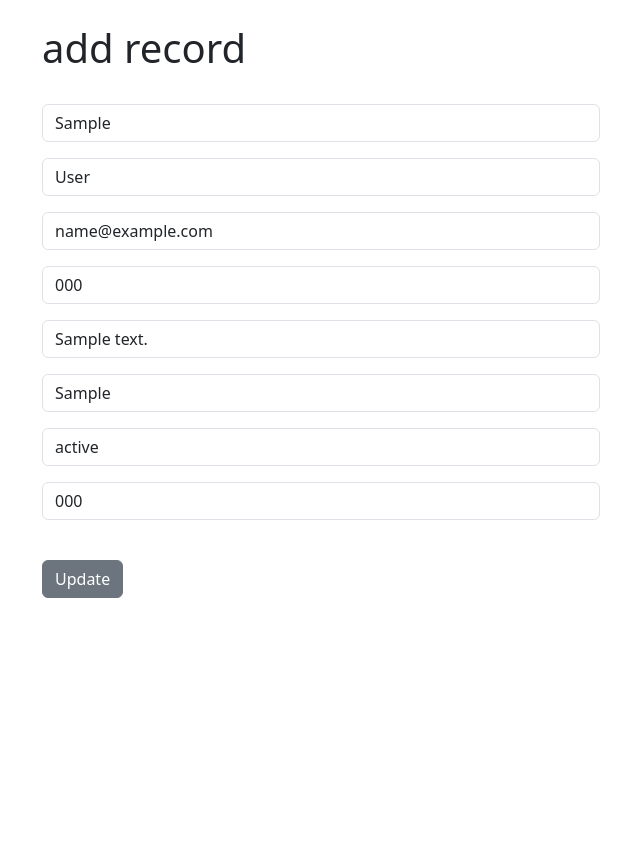
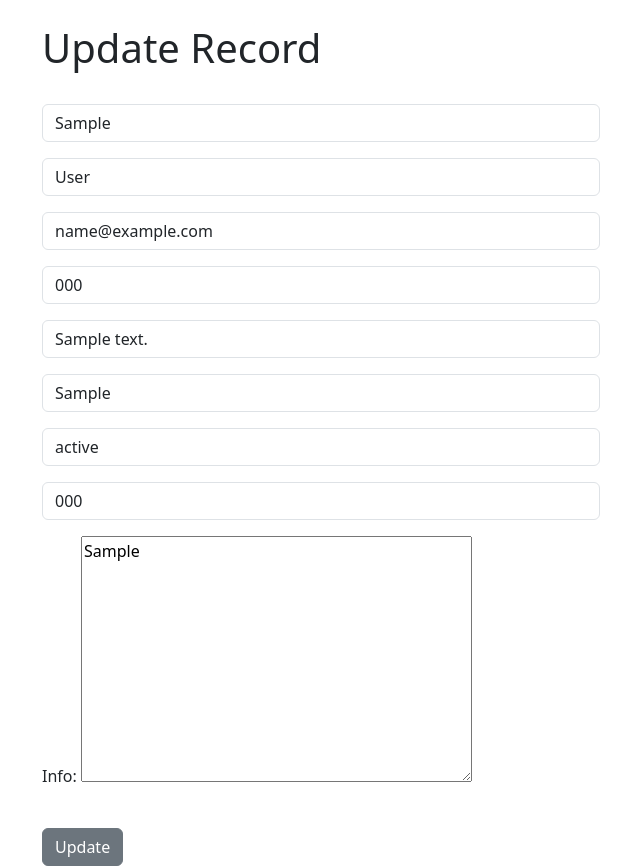
Before and after one commit to Samqwe123/Django-CRM, a Django app: page /update_record/1 in a window 1280 px wide. Shown: the part 56-922 px from the top of the page, without its empty margins (319-959 px from the left). Before the commit the page ends 654 px from the top, so only its background shows below. Run offline with Django 5.2, Linux system fonts and the light colour scheme; a user stored in the database is signed in; tables that the repository leaves empty hold one stand-in row (values such as "Sample post").

Commit message:
final project 2

```diff
--- a/website/models.py
+++ b/website/models.py
@@ -12,6 +12,7 @@ class Record(models.Model):
     city = models.CharField(max_length=50)
     state = models.CharField(max_length=50)
     zipcode = models.CharField(max_length=50)
+    info = models.TextField(null=True, blank=True)
 
     def __str__(self):
         return(f"{self.first_name} {self.last_name}")
--- a/website/templates/home.html
+++ b/website/templates/home.html
@@ -5,7 +5,8 @@
 
 {% if user.is_authenticated %}
 
-
+<br/>
+<h1>Records:</h1>
 
 <table class="table table-striped table-hover table-bordered">
   <thead class="table-dark">
@@ -26,7 +27,7 @@
       {% if records %}
   {% for record in records %}
   <tr>
-    <td>{{ record.first_name }} {{ record.last_name }}</td>
+    <td><a href="{% url 'show_record_info' record.id%}">{{ record.first_name }} {{ record.last_name }}</a></td>
     <td>{{ record.email }}</td>
     <td>{{ record.phone }}</td>
     <td>{{ record.address }}</td>
--- a/website/templates/update_record.html
+++ b/website/templates/update_record.html
@@ -2,7 +2,7 @@
 {% block content %}
 
 <div class="col-md-6 offset-md-3">
-    <h1>add record</h1>
+    <h1>Update Record</h1>
     <br/>
 
     <form method="POST">
@@ -14,9 +14,6 @@
         <button type="submit" class="btn btn-secondary">Update</button>
       </form>
 
-
-
-
     </div>
 
 
--- a/website/urls.py
+++ b/website/urls.py
@@ -11,4 +11,5 @@ urlpatterns = [
     path('delete_record/<int:pk>' , views.delete_record, name='delete'),
     path('add_record' , views.add_record, name='add_record'),
     path('update_record/<int:pk>' , views.update_record, name='update_record'),
+    path('record_info/<int:pk>', views.show_record_info , name = 'show_record_info')
 ]
--- a/website/views.py
+++ b/website/views.py
@@ -3,6 +3,7 @@ from django.contrib.auth import authenticate , login , logout
 from django.contrib import messages
 from .forms import SignUpForm , AddRecordForm
 from .models import Record
+
 
 
 # Create your views here.
@@ -45,6 +46,7 @@ def register_user(request):
             username = form.cleaned_data['username']
             password = form.cleaned_data['password1']
             user = authenticate(username=username , password = password)
+
             login(request , user)
             messages.success (request , "You have successfully registered  ")
             return redirect('home')
@@ -103,3 +105,8 @@ def update_record(request , pk):
     else:
         messages.success(request,"You must be logged in.")
         return redirect('home')
+
+def show_record_info(request , pk):
+     if request.user.is_authenticated:
+        customer_info = Record.objects.get(id=pk)
+        return render(request, 'info.html', {'customer_info':customer_info})
```
Also changed, not shown: website/templates/info.html (added, +13 -0 lines), website/migrations/0002_record_info.py (added), website/templates/add_record.html (indentation only).
